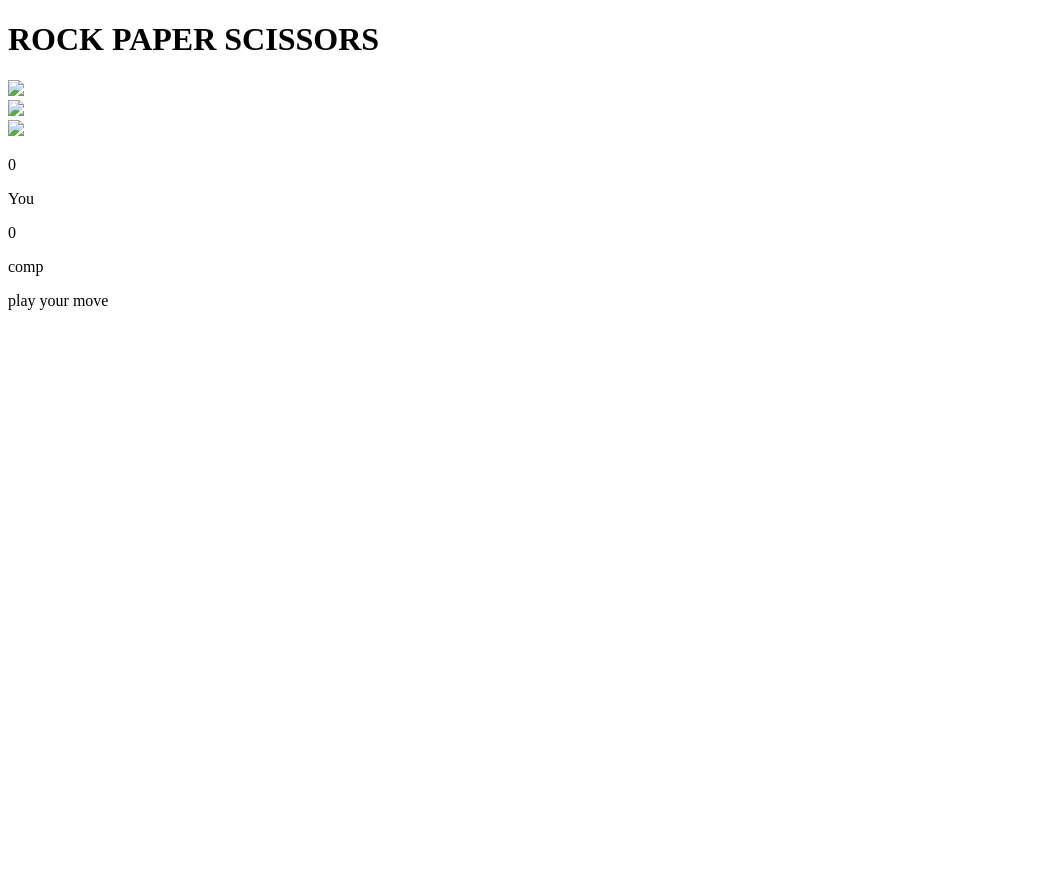
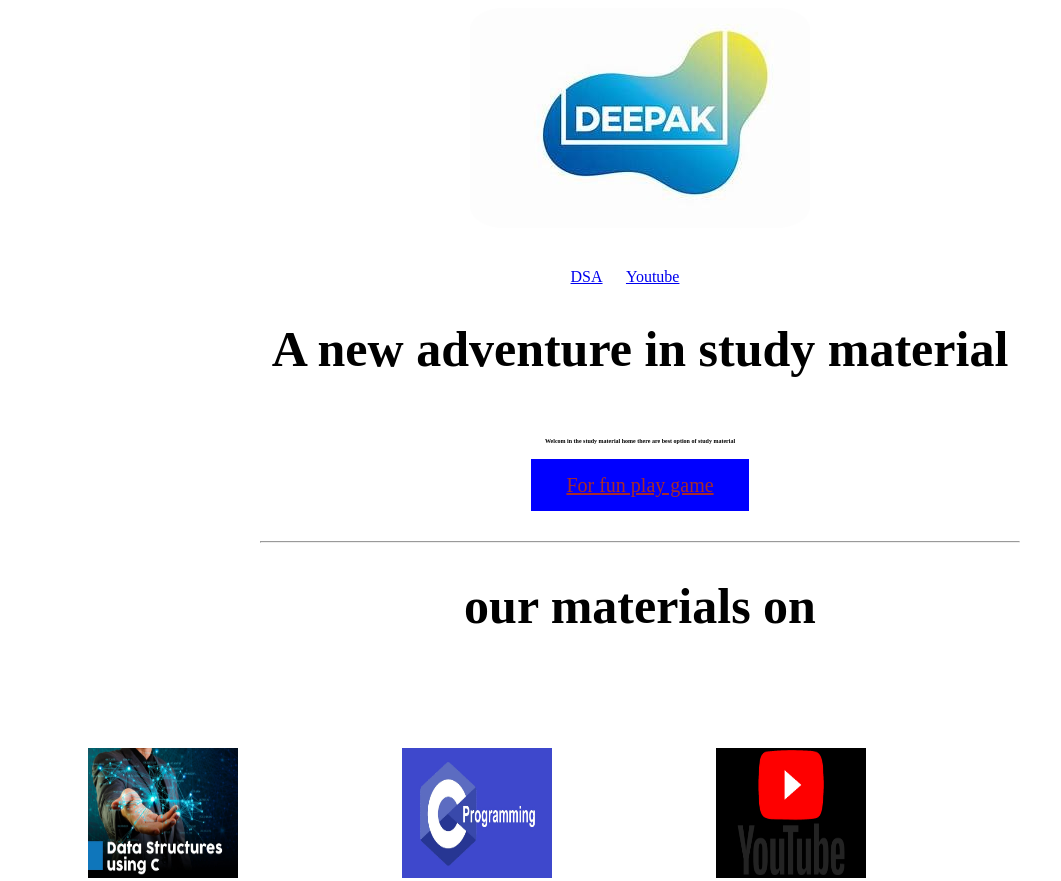
Before and after one commit to Deepakbasantmaurya/Deepak.web, a plain HTML site: page index.html in a window 1280 px wide. Shown: the top 881 px of the page, without its empty margins (0-1061 px from the left). Before the commit the page ends 800 px from the top, so only its background shows below. Drawn offline with Linux system fonts and the light colour scheme.

Commit message:
Update index.html

```diff
--- a/index.html
+++ b/index.html
@@ -1,38 +1,24 @@
-<!DOCTYPE html>
-<html lang="en">
-    <head>
-        <meta charset="UTF-8"/>
-        <meta name="viewport"content="width=device-width, initial-scale=1.0"/>
-        <title>Rock Paper Scissor Game</title>
-        <link rel="stylesheet" href="style.css"/>
-    </head>
-    <body>
+<div style="text-align: center;">
+<img style="border-radius: 10%; " src="imag.logo.jpg">
+</div>
+<div style="text-align: center; margin-top: 40px;">
+<a style="padding-right :20px ; " href="http://dsa.com/">DSA</a>
+<a style="padding-right:30px ; "href="https://youtube.com/@allmathematicsking7432?si=iNKm59U8jBf54jv4">Youtube</a>
+<h1 style="font-size:50px; text-align:center;">A new adventure in study material</h1>
+</div>
+<h3><p style="font-size: 20%;text-align: center;line-height: 30px;margin-top: 3rem;">Welcom in the study material home there are best option of study material</p>
+</h3>
+<div style="text-align: center;">
+<a style="font-size: 20px; background-color: blue;padding: 15px 35px 15px 35px;text-alin:center;color:brown;" href="https://deepakbasantmaurya.github.io/game./">For fun play game</a>
+</div>
+<br>
+<br>
 
-        <h1> ROCK PAPER SCISSORS</h1>
-        <div class="choices">
-        <div class="choice"id="rock">
-            <img src="image.Rock.jpg"/>
-        </div>
-        <div class="choice"id="Paper">
-            <img src="image.paper.jpg"/>
-        </div>
-        <div class="choice"id="scissors">
-            <img src="image.scissor.jpg"/>
-        </div>
-    </div>
-    <div class="score-bord">
-        <div class="score">
-            <p id="user-score">0</p>
-            <p>You</p>
-        </div>
-        <div class="score">
-            <p id="comp-score">0</p>
-            <p>comp</p>
-        </div>
-    </div>
-    <div class="msg-container">
-        <p id="msg">play your move</p>
-    </div>
-    <script src="javascript.js"></script>
-    </body>
-</html>
+<hr style="width: 60%;">
+<h1 style="font-size:50px; text-align:center;"> our materials on </h1>
+<img style="font-size: 50px;height: 130px;width: 150px;margin: 5rem;" src="image.data.jpg">
+<img style="font-size: 50px;height: 130px;width: 150px;margin:5rem;" src="image.c.jpg">
+<img style="font-size: 50px;height: 130px;width: 150px; margin: 5rem;" src="image.youtube.jpg">
+
+<div style="text-align: center; font-size: small;height: 10%;width: 40% ;">
+<video src="vedio.mp4"controls/></div>
```
